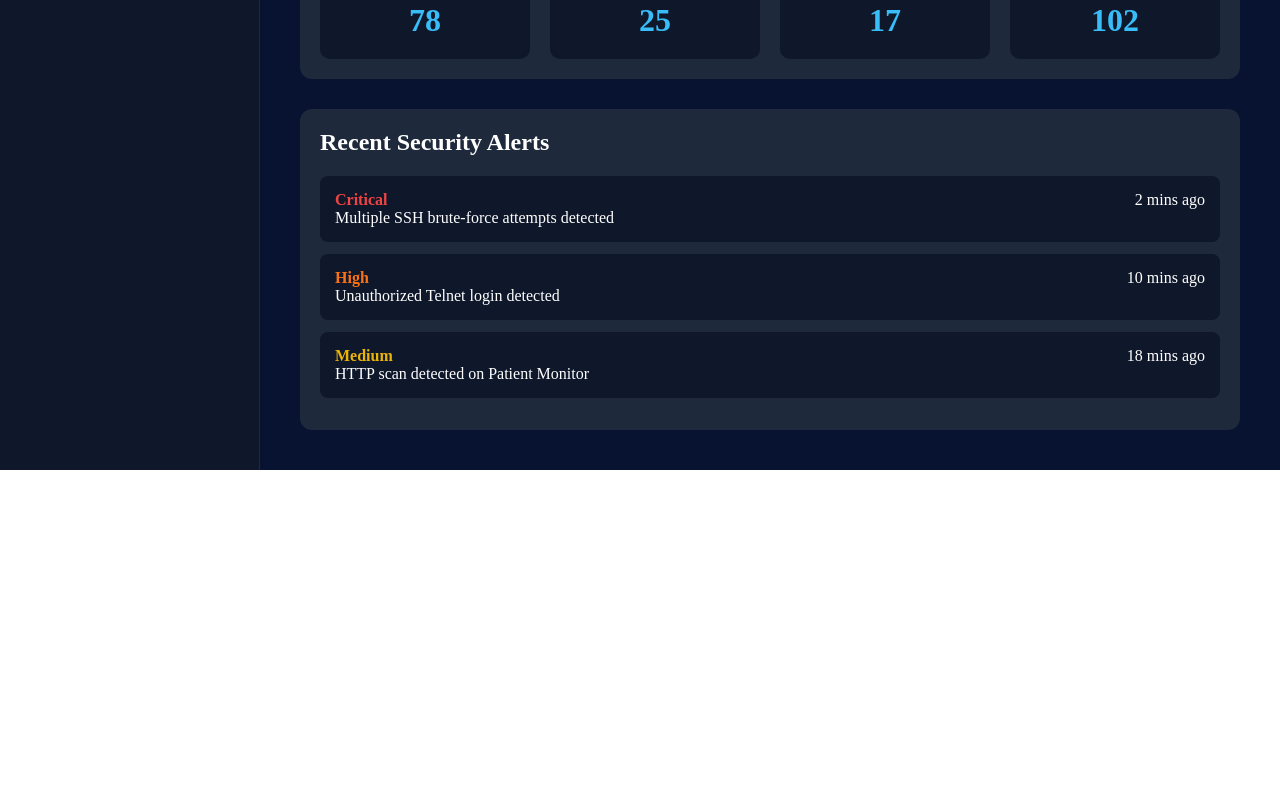
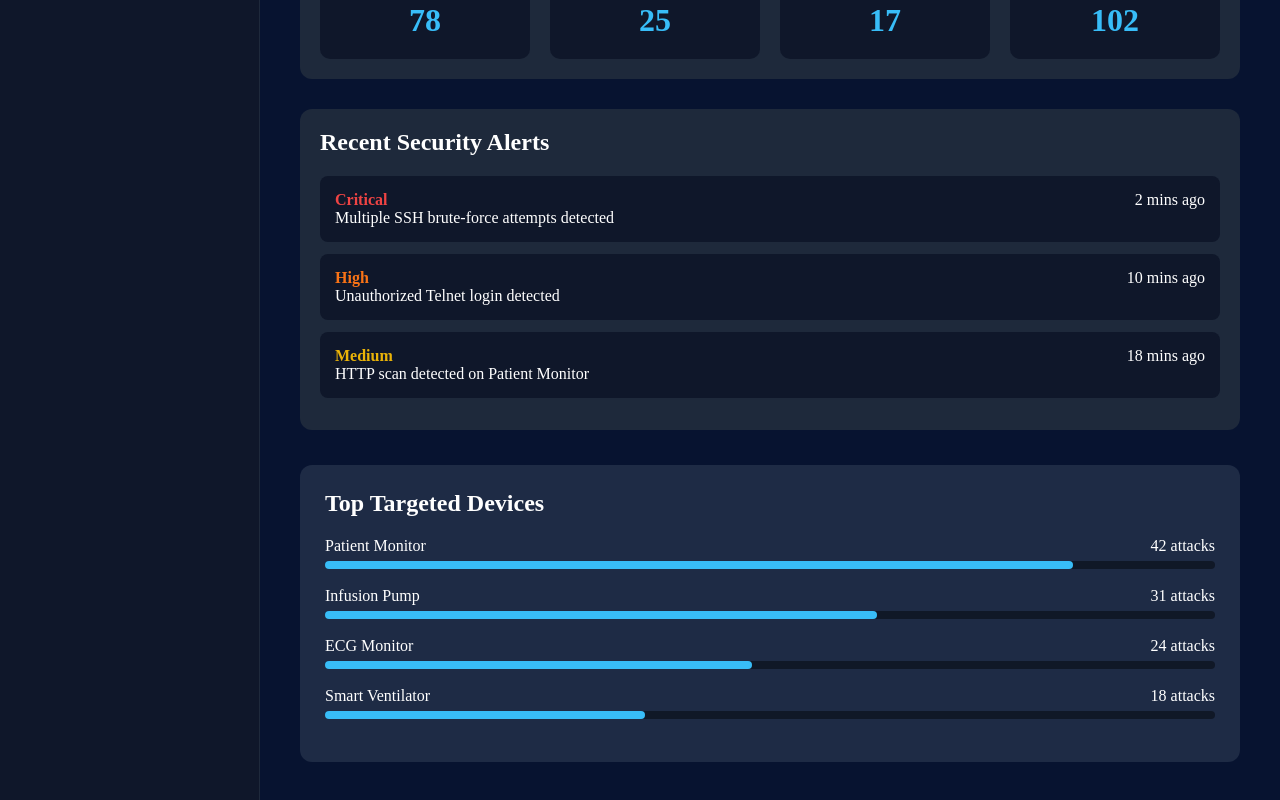
Before and after one commit to Sk8805/Healthcare---IoT-Deception-Honeypot-Network, a React app in the folder frontend/: page / in a window 1280 px wide. Shown: the part 941-1741 px from the top of the page. Before the commit the page ends 1411 px from the top, so only its background shows below. Built offline with nearby package versions, Linux system fonts and the light colour scheme; the HTML template or start-up script is replaced by a standard one.

Commit message:
feat: add top targeted devices analytics panel

```diff
--- a/frontend/src/App.jsx
+++ b/frontend/src/App.jsx
@@ -4,6 +4,7 @@ import AttackLogs from "./components/AttackLogs";
 import HoneypotStatus from "./components/HoneypotStatus";
 import ThreatAnalytics from "./components/ThreatAnalytics";
 import SecurityAlerts from "./components/SecurityAlerts";
+import TopTargets from "./components/TopTargets";
 
 function App() {
   return (
@@ -15,14 +16,17 @@ function App() {
         minHeight: "100vh",
       }}
     >
+      {/* Sidebar */}
       <Sidebar />
 
+      {/* Main Content */}
       <div
         style={{
           flex: 1,
           padding: "40px",
         }}
       >
+        {/* Dashboard Heading */}
         <h1
           style={{
             textAlign: "center",
@@ -54,8 +58,15 @@ function App() {
 
         {/* Honeypot Status */}
         <HoneypotStatus />
+
+        {/* Threat Analytics */}
         <ThreatAnalytics />
+
+        {/* Recent Security Alerts */}
         <SecurityAlerts />
+
+        {/* Top Targeted Devices */}
+        <TopTargets />
       </div>
     </div>
   );
--- /dev/null
+++ b/frontend/src/components/TopTargets.jsx
@@ -0,0 +1,55 @@
+function TopTargets() {
+  const devices = [
+    { name: "Patient Monitor", attacks: 42 },
+    { name: "Infusion Pump", attacks: 31 },
+    { name: "ECG Monitor", attacks: 24 },
+    { name: "Smart Ventilator", attacks: 18 },
+  ];
+
+  return (
+    <div
+      style={{
+        background: "#1e2b45",
+        marginTop: "35px",
+        borderRadius: "12px",
+        padding: "25px",
+      }}
+    >
+      <h2 style={{ marginBottom: "20px" }}>Top Targeted Devices</h2>
+
+      {devices.map((device) => (
+        <div key={device.name} style={{ marginBottom: "18px" }}>
+          <div
+            style={{
+              display: "flex",
+              justifyContent: "space-between",
+              marginBottom: "6px",
+            }}
+          >
+            <span>{device.name}</span>
+            <span>{device.attacks} attacks</span>
+          </div>
+
+          <div
+            style={{
+              background: "#101827",
+              height: "8px",
+              borderRadius: "10px",
+            }}
+          >
+            <div
+              style={{
+                width: `${device.attacks * 2}%`,
+                height: "100%",
+                background: "#38bdf8",
+                borderRadius: "10px",
+              }}
+            />
+          </div>
+        </div>
+      ))}
+    </div>
+  );
+}
+
+export default TopTargets;
```
